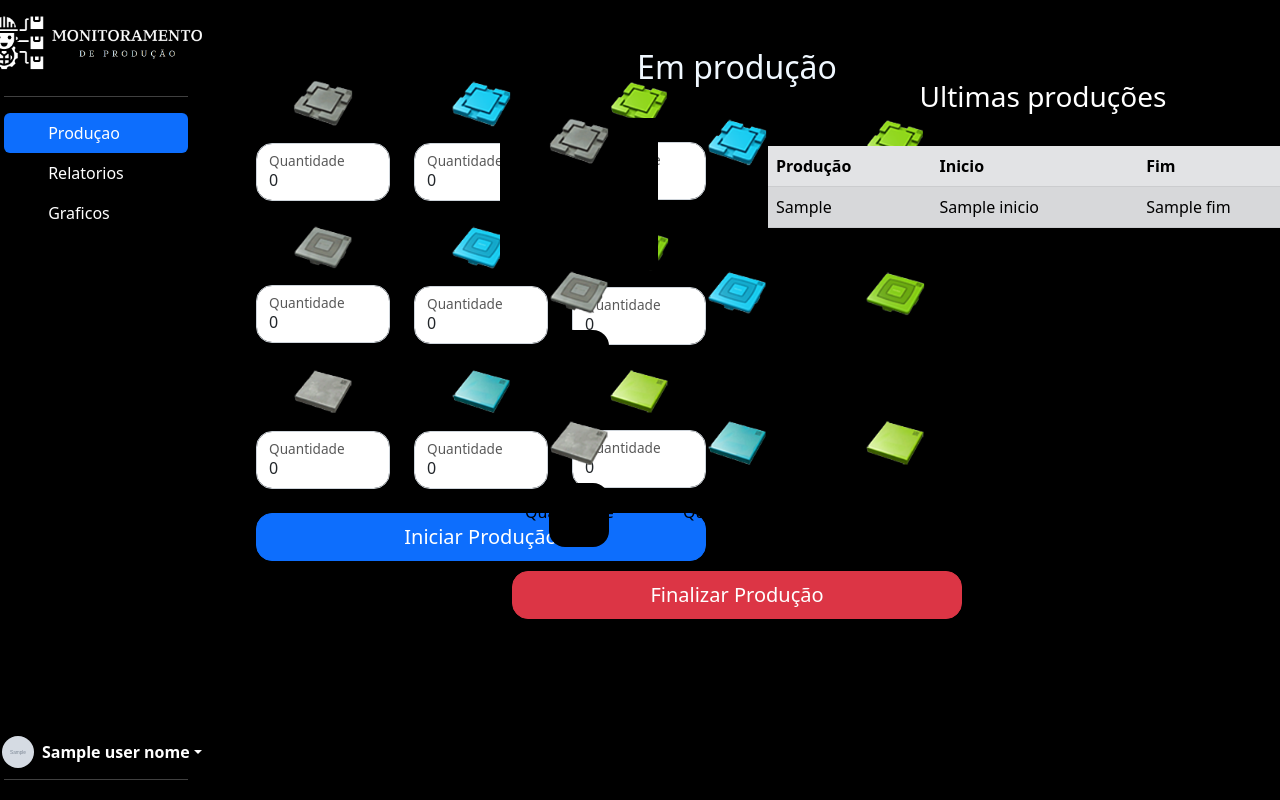
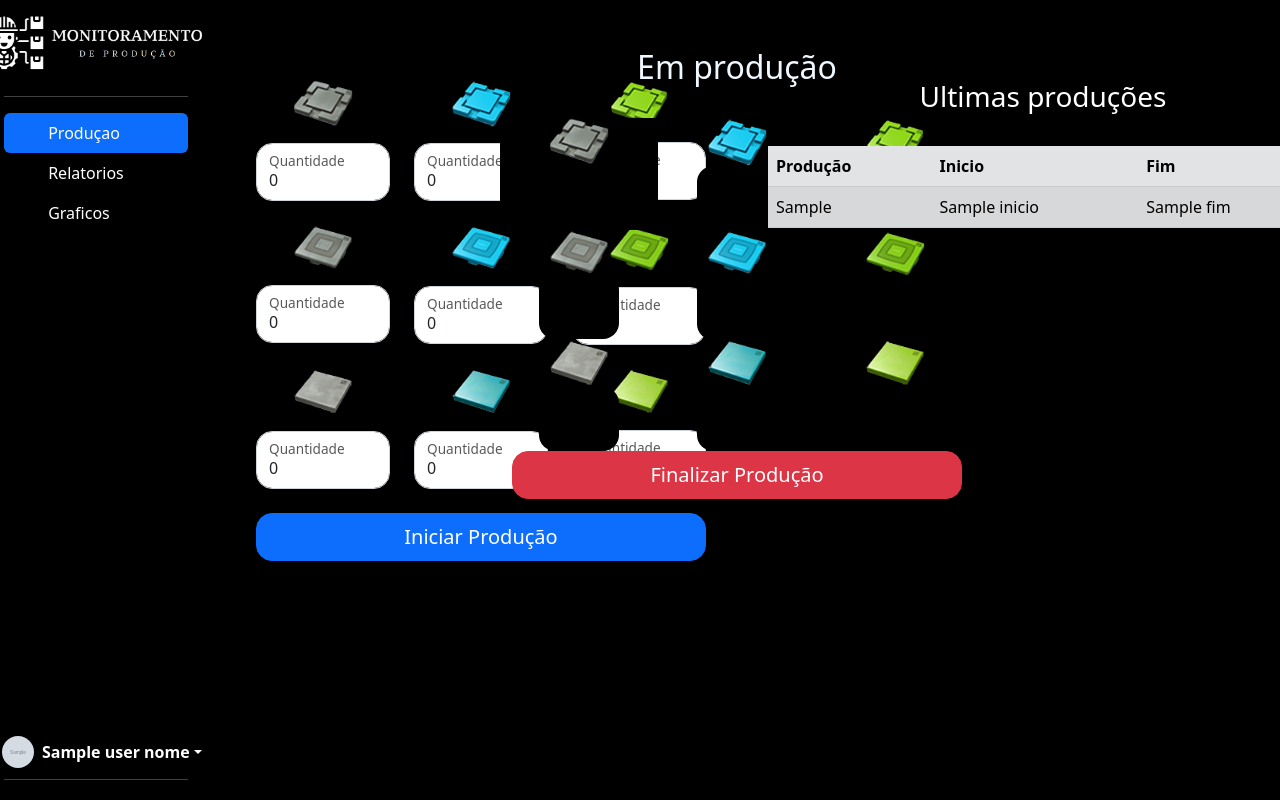
Before and after one commit to Daila-Danielle/monitoramentoDeProducao, a Python web app: template Dashboard/Front_end/templates/index.html in a window 1280 px wide. Run offline with Jinja, Linux system fonts and the light colour scheme; the template is opened without the code that fills it: most values are stand-ins (such as "Sample title", 1, 10 or a date in 2020); grey boxes marked "Sample" are stand-in pictures.

Commit message:
ajustes - daila

```diff
--- a/Dashboard/Front_end/Apis/Apis_config.py
+++ b/Dashboard/Front_end/Apis/Apis_config.py
@@ -14,7 +14,9 @@
 
     "Producao":"http://127.0.0.1:5001/Producao",
 
-    "Usuario":"http://127.0.0.1:5001/Usuario"
+    "Usuario":"http://127.0.0.1:5001/Usuario",
+
+    "Valores":"http://127.0.0.1:5001/Valores"
 
 
 }
--- a/Dashboard/Front_end/Rotas/Get.py
+++ b/Dashboard/Front_end/Rotas/Get.py
@@ -1,7 +1,7 @@
 # blibiotecas
 from flask import render_template,session,url_for,redirect,request
 #importa a API Dados_cadastro e seus metodos
-from Apis import Dados_cadastro,Dados_producao,Dados_producao_detalhar,Producao
+from Apis import Dados_cadastro,Dados_producao,Dados_producao_detalhar,Producao,Valores
 # gera a instancia do app para não causar circular inport
 formInicioProducao = 'block'
 formFimProducao ='none'
@@ -22,7 +22,7 @@
             user_dados = session['userdados']
 
             status = request.args.get('status')
-            caixa = [1]
+            caixa = Valores.get_Valores()
             if status == '1':
                 formInicioProducao= request.args.get('formInicioProducao')
                 formFimProducao= request.args.get('formFimProducao')
--- a/Dashboard/Front_end/templates/index.html
+++ b/Dashboard/Front_end/templates/index.html
@@ -154,72 +154,54 @@
                       <div class="row">
                         <div class="form-floating  col-md-4 " style="background-color: black" >
                           <center><img src="../static/Imagens/producao/Base_metal.png" alt="base metal" style="width: 60px;"></center>
-                          <center><input type="number" class="form-control rounded-4" disabled value="{{caixa[0]}}" style="font-size: 35px; align-items: center; align-self: center; color: aliceblue; width: 60px;"></center>
+                          <center><input type="number" class="form-control rounded-4" disabled value="{{caixa[0]}}" style="font-size: 35px; align-items: center; align-self: center; color: aliceblue; width: 80px;"></center>
 
                         </div>
 
                         <div class="form-floating  col-md-4 " >
                           <center><img src="../static/Imagens/producao/Base_azul.png" alt="base metal" style="width: 60px;"></center>
-                              <div class="form-floating mb-4 mt-3">
-                              <center><input type="number" class="form-control rounded-4" disabled value="{{caixa[1]}}" style="font-size: 35px; align-items: center; align-self: center; color: aliceblue; width: 60px;"></center>
-                                <label>Quantidade</label>
-                              </div>
+                          <center><input type="number" class="form-control rounded-4" disabled value="{{caixa[1]}}" style="font-size: 35px; align-items: center; align-self: center; color: aliceblue; width: 80px;"></center>
                         </div>
 
                         <div class="form-floating  col-md-4 " >
                           <center><img src="../static/Imagens/producao/Base_verde.png" alt="base metal" style="width: 60px;"></center>
-                              <div class="form-floating mb-4 mt-3">
-                              <center><input type="number" class="form-control rounded-4" disabled value="{{caixa[2]}}" style="font-size: 35px; align-items: center; align-self: center; color: aliceblue; width: 60px;"></center>
-                                <label>Quantidade</label>
-                              </div>
+                          <center><input type="number" class="form-control rounded-4" disabled value="{{caixa[2]}}" style="font-size: 35px; align-items: center; align-self: center; color: aliceblue; width: 80px;"></center>
+
                         </div>
 
                         <div class="form-floating  col-md-4 " >
                           <center><img src="../static/Imagens/producao/Tampa_metal.png" alt="base metal" style="width: 60px;"></center>
-                              <div class="form-floating mb-4 mt-3">
-                                <center><input type="number" class="form-control rounded-4" disabled value="{{caixa[3]}}" style="font-size: 35px; align-items: center; align-self: center; color: aliceblue; width: 60px;"></center>
-                                <label>Quantidade</label>
-                              </div>
+                          <center><input type="number" class="form-control rounded-4" disabled value="{{caixa[3]}}" style="font-size: 35px; align-items: center; align-self: center; color: aliceblue; width: 80px;"></center>
+
+
                         </div>
 
                         <div class="form-floating  col-md-4 " >
                           <center><img src="../static/Imagens/producao/Tampa_azul.png" alt="base metal" style="width: 60px;"></center>
-                              <div class="form-floating mb-4 mt-3">
-                                <center><input type="number" class="form-control rounded-4" disabled value="{{caixa[4]}}" style="font-size: 35px; align-items: center; align-self: center; color: aliceblue; width: 60px;"></center>
-                                <label>Quantidade</label>
-                              </div>
+                          <center><input type="number" class="form-control rounded-4" disabled value="{{caixa[4]}}" style="font-size: 35px; align-items: center; align-self: center; color: aliceblue; width: 80px;"></center>
+
                         </div>
 
                         <div class="form-floating  col-md-4 " >
                           <center><img src="../static/Imagens/producao/Tampa_verde.png" alt="base metal" style="width: 60px;"></center>
-                              <div class="form-floating mb-4 mt-3">
-                                <center><input type="number" class="form-control rounded-4" disabled value="{{caixa[5]}}" style="font-size: 35px; align-items: center; align-self: center; color: aliceblue; width: 60px;"></center>
-                                <label>Quantidade</label>
-                              </div>
+                          <center><input type="number" class="form-control rounded-4" disabled value="{{caixa[5]}}" style="font-size: 35px; align-items: center; align-self: center; color: aliceblue; width: 80px;"></center>
+
                         </div>
 
                         <div class="form-floating  col-md-4 " >
                           <center><img src="../static/Imagens/producao/caixa_metal.png" alt="base metal" style="width: 60px;"></center>
-                              <div class="form-floating mb-4 mt-3">
-                                <center><input type="number" class="form-control rounded-4" disabled value="{{caixa[6]}}" style="font-size: 35px; align-items: center; align-self: center; color: aliceblue; width: 60px;"></center>
-                                <label>Quantidade</label>
-                              </div>
+                          <center><input type="number" class="form-control rounded-4" disabled value="{{caixa[6]}}" style="font-size: 35px; align-items: center; align-self: center; color: aliceblue; width: 80px;"></center>
+
                         </div>
 
                         <div class="form-floating  col-md-4 " >
                           <center><img src="../static/Imagens/producao/caixa_azul.png" alt="base metal" style="width: 60px;"></center>
-                              <div class="form-floating mb-4 mt-3">
-                                <center><input type="number" class="form-control rounded-4" disabled value="{{caixa[7]}}" style="font-size: 35px; align-items: center; align-self: center; color: aliceblue; width: 60px;"></center>
-                                <label>Quantidade</label>
-                              </div>
+                          <center><input type="number" class="form-control rounded-4" disabled value="{{caixa[7]}}" style="font-size: 35px; align-items: center; align-self: center; color: aliceblue; width: 80px;"></center>
                         </div>
 
                         <div class="form-floating  col-md-4 " >
                           <center><img src="../static/Imagens/producao/caixa_verde.png" alt="base metal" style="width: 60px;"></center>
-                              <div class="form-floating mb-4 mt-3">
-                                <center><input type="number" class="form-control rounded-4" disabled value="{{caixa[8]}}" style="font-size: 35px; align-items: center; align-self: center; color: aliceblue; width: 60px;"></center>
-                                <label>Quantidade</label>
-                              </div>
+                          <center><input type="number" class="form-control rounded-4" disabled value="{{caixa[8]}}" style="font-size: 35px; align-items: center; align-self: center; color: aliceblue; width: 80px;"></center>
                         </div>
                       </div>
 
```
Also changed, not shown: Dashboard/Front_end/Apis/Valores.py (added, +10 -0 lines).
